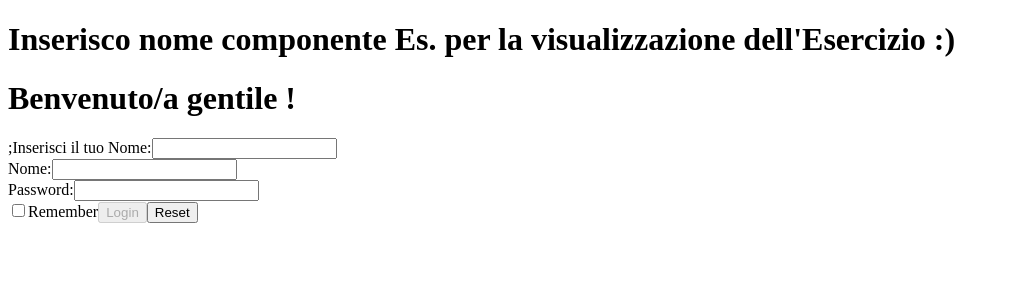
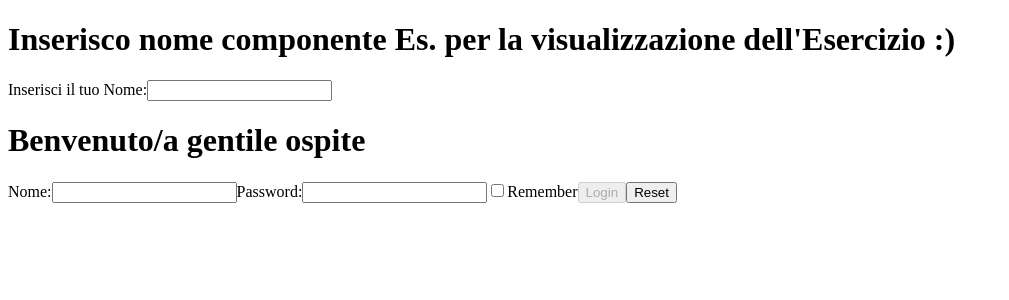
Before and after one commit to Fabiox777325/Esercizi_REACT, a React (Vite) app in the folder Progetto_React/per_esercizi/: page / in a window 1280 px wide. Shown: the top 300 px of the page, without its empty margins (0-1009 px from the left). Built offline with nearby package versions, Linux system fonts and the light colour scheme.

Commit message:
esercizio corretto

```diff
--- a/Progetto_React/per_esercizi/src/cartella_esercizi/Form_Controllati_2/Form_Controllati_2.tsx
+++ b/Progetto_React/per_esercizi/src/cartella_esercizi/Form_Controllati_2/Form_Controllati_2.tsx
@@ -9,73 +9,93 @@
 import { useState, type BaseSyntheticEvent } from "react";
 
 export function InteractiveWelcome() {
+  const [name, setName] = useState("");
+
+  function welcomeName(event: React.ChangeEvent<HTMLInputElement>) {
+    setName(event.target.value);
+  }
+
+  function handleLoginSubmit(loginData: any) {
+    console.log("Dati inviati:", loginData);
+  }
+
   return (
     <>
-      <Welcome />
-      <Login />
+      <label htmlFor="name">
+        Inserisci il tuo Nome:
+        <input type="text" name="name" value={name} onChange={welcomeName} />
+      </label>
+      <Welcome name={name} />
+
+      <Login onLogin={handleLoginSubmit} />
     </>
   );
 }
 
-function Welcome() {
-  const [name, setName] = useState("");
-  function welcomeName(event: BaseSyntheticEvent) {
-    const name = event.target;
-    setName(name.value);
-  }
-  return (
-    <div>
-      <h1>{`Benvenuto/a gentile ${name}!`}</h1>;
-      <label htmlFor="name">
-        Inserisci il tuo Nome:
-        <input type="text" name="name" value={name} onChange={welcomeName} />
-      </label>
-    </div>
-  );
+function Welcome({ name }: { name: string }) {
+  return <h1>{`Benvenuto/a gentile ${name === "" ? "ospite" : name}`}</h1>;
 }
 
-function Login() {
+interface LoginProps {
+  onLogin: (data: { username: string; password: string; remember: boolean }) => void;
+}
+
+function Login({ onLogin }: LoginProps) {
   const [data, setData] = useState({ username: "", password: "", remember: false });
 
-  function onLogin(event: React.ChangeEvent<HTMLInputElement>) {
+  function handleChange(event: React.ChangeEvent<HTMLInputElement>) {
     const { name, value, type, checked } = event.target;
-    const valoreDaSalvare = type === "checkbox" ? checked : value;
-    setData((data) => {
-      return { ...data, [name]: value, [name]: valoreDaSalvare };
+    setData((prev) => {
+      return { ...prev, [name]: type === "checkbox" ? checked : value };
     });
   }
+
+  function handleLogin(event: React.MouseEvent<HTMLButtonElement>) {
+    event.preventDefault();
+    onLogin(data);
+  }
+
   function reset() {
     setData({ username: "", password: "", remember: false });
   }
-  function handleLogin(data: BaseSyntheticEvent) {}
 
   return (
     <>
       <form>
-        <div>
         <label htmlFor="username">
           Nome:
-            <input name="username" value={data.username} type="text" onChange={onLogin} />
+          <input
+            name="username"
+            id="username"
+            value={data.username}
+            type="text"
+            onChange={handleChange}
+          />
         </label>
-        </div>
-        <div>
         <label htmlFor="password">
           Password:
-            <input name="password" value={data.password} type="password" onChange={onLogin} />
+          <input
+            name="password"
+            id="password"
+            value={data.password}
+            type="password"
+            onChange={handleChange}
+          />
         </label>
-        </div>
+        <label htmlFor="remember">
           <input
             type="checkbox"
             name="remember"
-          id="checkbox"
+            id="remember"
             title="checkbox"
             checked={data.remember}
-          onChange={onLogin}
+            onChange={handleChange}
           />
           Remember
+        </label>
         <button
-          title="submit"
-          type="submit"
+          title="button"
+          type="button"
           disabled={!data.username || !data.password}
           onClick={handleLogin}
         >
@@ -88,3 +108,92 @@ function Login() {
     </>
   );
 }
+
+// import { useState } from "react";
+
+// // --- Componente Welcome ---
+// // Riceve la prop 'name' e la visualizza
+// function Welcome({ name }: { name: string }) {
+//   return <h1>Benvenuto/a, {name || "Ospite"}!</h1>;
+// }
+
+// // --- Componente Login ---
+// interface LoginProps {
+//   onLogin: (data: { username: string; password: string; remember: boolean }) => void;
+// }
+
+// function Login({ onLogin }: LoginProps) {
+//   const [data, setData] = useState({ username: "", password: "", remember: false });
+
+//   // Gestore universale per gli input
+//   function handleChange(event: React.ChangeEvent<HTMLInputElement>) {
+//     const { name, value, type, checked } = event.target;
+//     setData((prev) => ({
+//       ...prev,
+//       // Se è una checkbox usiamo 'checked', altrimenti 'value'
+//       [name]: type === "checkbox" ? checked : value,
+//     }));
+//   }
+
+//   function handleLogin() {
+//     onLogin(data);
+//   }
+
+//   function reset() {
+//     setData({ username: "", password: "", remember: false });
+//   }
+
+//   return (
+//     <form style={{ marginTop: "20px", borderTop: "1px solid #ccc", paddingTop: "10px" }}>
+//       <h3>Login</h3>
+//       <label>
+//         Username:
+//         <input name="username" value={data.username} onChange={handleChange} />
+//       </label>
+//       <br />
+//       <label>
+//         Password:
+//         <input name="password" type="password" value={data.password} onChange={handleChange} />
+//       </label>
+//       <br />
+//       <label>
+//         <input type="checkbox" name="remember" checked={data.remember} onChange={handleChange} />
+//         Ricordami
+//       </label>
+//       <br />
+//       {/* Il pulsante è disabilitato se i campi sono vuoti */}
+//       <button type="button" onClick={handleLogin} disabled={!data.username || !data.password}>
+//         Login
+//       </button>
+//       <button type="button" onClick={reset}>
+//         Reset
+//       </button>
+//     </form>
+//   );
+// }
+
+// // --- Componente Principale InteractiveWelcome ---
+// export function InteractiveWelcome() {
+//   const [name, setName] = useState("");
+
+//   // Gestore per l'input del nome
+//   function handleNameChange(event: React.ChangeEvent<HTMLInputElement>) {
+//     setName(event.target.value);
+//   }
+
+//   // Funzione di esempio per gestire il login
+//   const handleLoginSubmit = (loginData: any) => {
+//     console.log("Dati inviati:", loginData);
+//   };
+
+//   return (
+//     <div style={{ padding: "20px" }}>
+//       <label htmlFor="name">Inserisci il tuo Nome: </label>
+//       <input id="name" type="text" value={name} onChange={handleNameChange} />
+
+//       <Welcome name={name} />
+
+//       <Login onLogin={handleLoginSubmit} />
+//     </div>
+//   );
+// }
```
Lines whose indentation alone changed are shown as unchanged.
